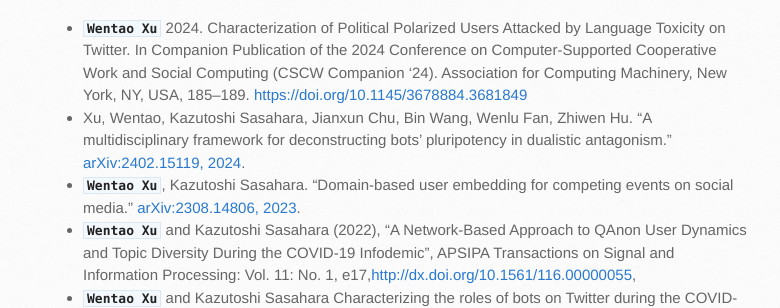
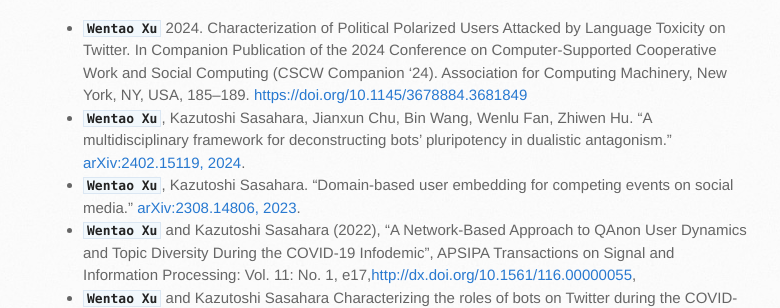
Before and after one commit to myrainbowandsky/myrainbowandsky.github.io, a Jekyll site: the page built from index.md, in a window 1280 px wide and 900 px high, scrolled down 2886 px. Shown: the part 151-459 px from the top of the window, without its empty margins (107-887 px from the left). Built offline with Jekyll 4.4.1, drawn with Linux system fonts in a browser that asks for light colours; the repository's description, which GitHub fills in, is left out.

```diff
--- a/index.md
+++ b/index.md
@@ -77,7 +77,7 @@ Let’s unite our efforts to demonstrate that "small names" can achieve extraord
 # Publications
 
 * **`Wentao Xu`** 2024. Characterization of Political Polarized Users Attacked by Language Toxicity on Twitter. In Companion Publication of the 2024 Conference on Computer-Supported Cooperative Work and Social Computing (CSCW Companion '24). Association for Computing Machinery, New York, NY, USA, 185–189. [https://doi.org/10.1145/3678884.3681849](https://dl.acm.org/doi/10.1145/3678884.3681849)
-* Xu, Wentao, Kazutoshi Sasahara, Jianxun Chu, Bin Wang, Wenlu Fan, Zhiwen Hu. "A multidisciplinary framework for deconstructing bots' pluripotency in dualistic antagonism." [arXiv:2402.15119, 2024](https://arxiv.org/abs/2402.15119).
+* **`Wentao Xu`**, Kazutoshi Sasahara, Jianxun Chu, Bin Wang, Wenlu Fan, Zhiwen Hu. "A multidisciplinary framework for deconstructing bots' pluripotency in dualistic antagonism." [arXiv:2402.15119, 2024](https://arxiv.org/abs/2402.15119).
 * **`Wentao Xu`**, Kazutoshi Sasahara. "Domain-based user embedding for competing events on social media." [arXiv:2308.14806, 2023](https://arxiv.org/abs/2308.14806).
 * **`Wentao Xu`** and Kazutoshi Sasahara (2022), "A Network-Based Approach to QAnon User Dynamics and Topic Diversity During the COVID-19 Infodemic", APSIPA Transactions on Signal and Information Processing: Vol. 11: No. 1, e17,[http://dx.doi.org/10.1561/116.00000055](http://dx.doi.org/10.1561/116.00000055),
 * **`Wentao Xu`** and Kazutoshi Sasahara Characterizing the roles of bots on Twitter during the COVID-19 infodemic. J Comput Soc Sc 5, 591–609 (2022). [https://doi.org/10.1007/s42001-021-00139-3](https://doi.org/10.1007/s42001-021-00139-3)
```
